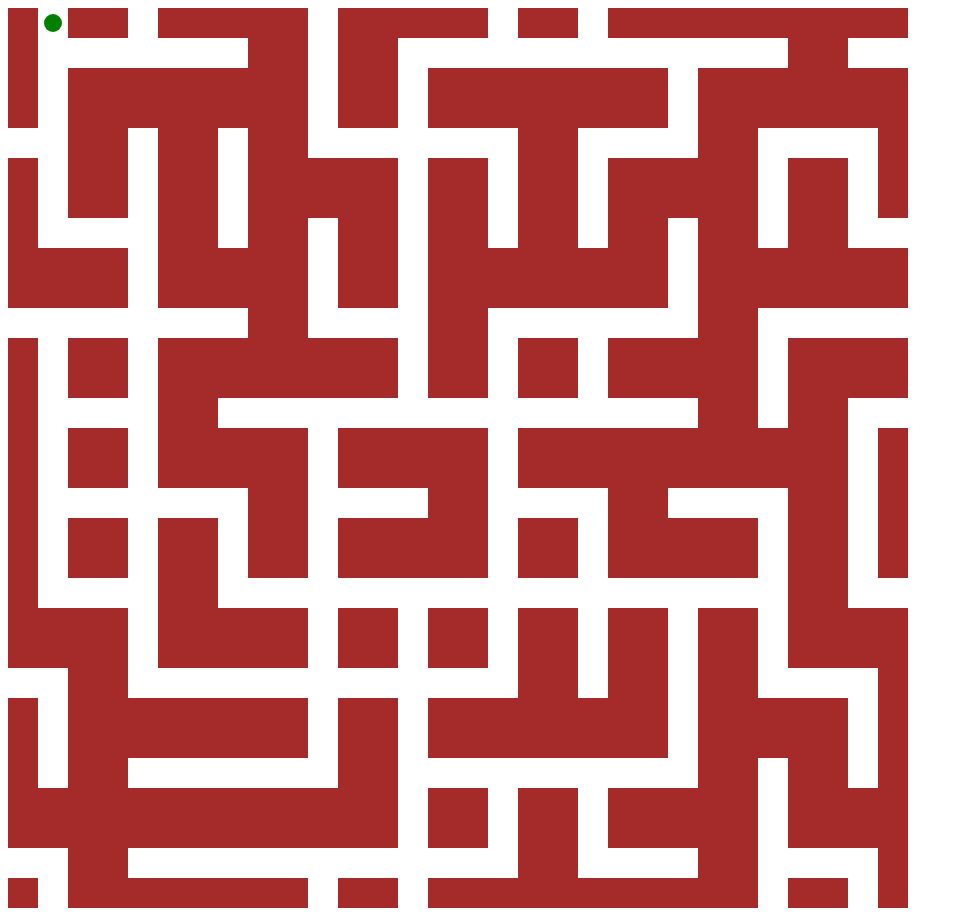
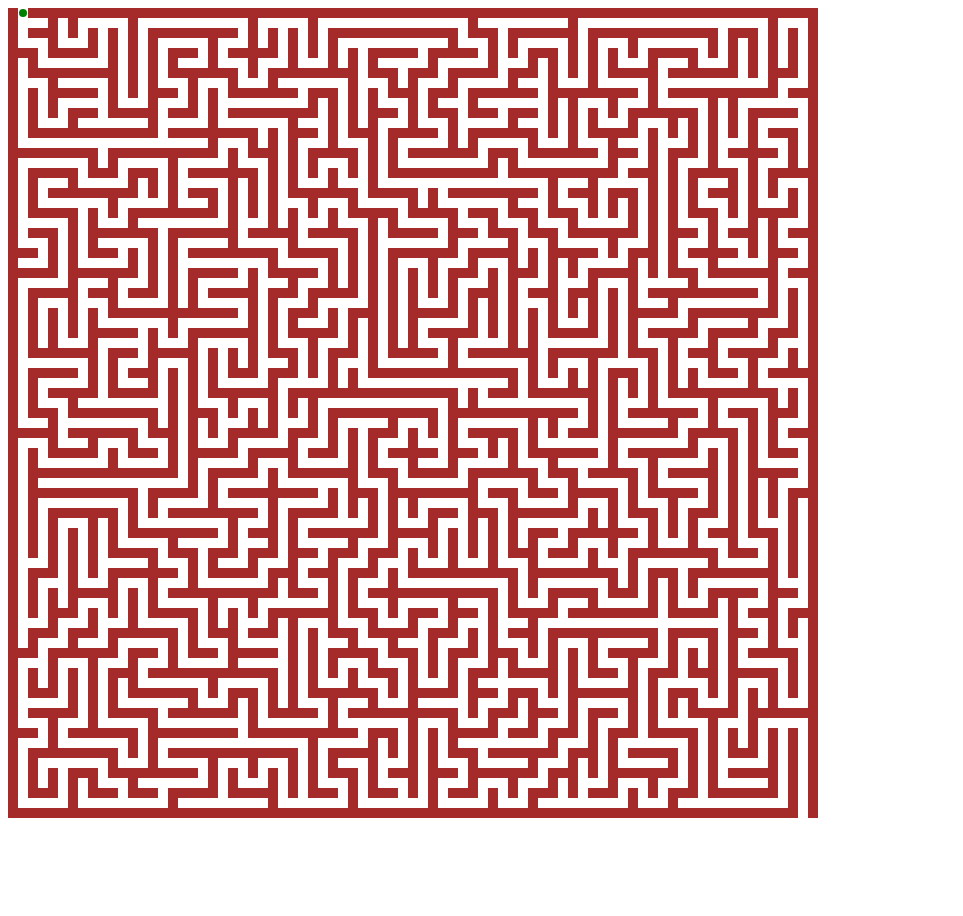
Before and after one commit to emryscv/Maze-Game, a plain HTML site: page index.html in a window 1280 px wide. Shown: the whole page, without its empty margins (0-963 px from the left). After the commit the page ends 826 px from the top, so only its background shows below. Drawn offline with Linux system fonts and the light colour scheme.

Commit message:
dfs generator

```diff
--- a/index.css
+++ b/index.css
@@ -1,26 +1,26 @@
 .row {
-    height: 30px;
+    height: 10px;
     display: flex;
 }
 
 .hall {
-    width: 30px;
-    height: 30px;
+    width: 10px;
+    height: 10px;
     display: flex;
     align-items: center;
     justify-content: space-around;
 }
 
 .wall {
-    width: 30px;
-    height: 30px;
+    width: 10px;
+    height: 10px;
     background-color: brown;
 }
 
 #player {
     border: 1px;
     border-radius: 100%;
-    height: 18px;
-    width: 18px;
+    height: 8px;
+    width: 8px;
     background-color: green;
 }
--- a/index.js
+++ b/index.js
@@ -3,13 +3,16 @@ import {
   set_game_board_matrix,
 } from "./set_game.js";
 
-const height = 10;
-const width = 10;
+const height = 40;
+const width = 40;
 
 const player = document.createElement("div");
 player.id = "player";
 
-let {game_board_matrix, y, x} = set_game_board_matrix(height, width);
+let x = 1;
+let y = 0;
+
+let game_board_matrix = set_game_board_matrix(height, width);
 const game_board_html = set_game_board_html(game_board_matrix, player);
 
 document.addEventListener("keydown", (e) => {
--- a/set_game.js
+++ b/set_game.js
@@ -1,55 +1,3 @@
-import { TILES } from "./tiles.js";
-
-function transalte_tiles(height, width, game_board_matrix) {
-  const game_board = [];
-
-  for (let i = 0; i < height; i++) {
-    game_board[i * 3] = [];
-    game_board[i * 3 + 1] = [];
-    game_board[i * 3 + 2] = [];
-
-    for (let j = 0; j < width; j++) {
-      for (let k = 0; k < 3; k++) {
-        for (let l = 0; l < 3; l++) {
-          game_board[i * 3 + k][j * 3 + l] =
-            TILES[game_board_matrix[i][j]][k][l];
-        }
-      }
-    }
-  }
-
-  return game_board;
-}
-
-export function build_tiles_graph(tiles) {
-  const right_graph = [];
-  const down_graph = [];
-
-  tiles.forEach((current_tile, i) => {
-    right_graph[i] = [];
-    down_graph[i] = [];
-    tiles.forEach((append_tile, j) => {
-      if (
-        current_tile[2][0] == append_tile[0][0] &&
-        current_tile[2][1] == append_tile[0][1] &&
-        current_tile[2][2] == append_tile[0][2]
-      ) {
-        down_graph[i].push(j);
-      }
-
-      if (
-        current_tile[0][2] == append_tile[0][0] &&
-        current_tile[1][2] == append_tile[1][0] &&
-        current_tile[2][2] == append_tile[2][0]
-      ) {
-        right_graph[i].push(j);
-      }
-    });
-  });
-
-  return { right_graph, down_graph };
-}
-
 export function set_game_board_html(game_board_matrix, player) {
   const game_board_html = document.getElementById("game_board");
 
@@ -71,51 +19,60 @@ export function set_game_board_html(game_board_matrix, player) {
   return game_board_html;
 }
 
+export function generate_maze(x, y, graph, game_board_matrix) {
+  const options = new Set([0, 1, 2, 3]);
+  const dx = [0, 0, 1, -1];
+  const dy = [1, -1, 0, 0];
+  for (let i = 0; i < 4; i++) {
+    //random pick from options and delete that element from options
+    let options_array = Array.from(options);
+    console.log(options_array);
+    let op =
+      options_array[Math.floor((Math.random() * 100) % options_array.length)];
+    options.delete(op);
+    let nx = x + dx[op];
+    let ny = y + dy[op];
+
+    if (
+      nx >= 0 &&
+      nx < graph.length &&
+      ny >= 0 &&
+      ny < graph[0].length &&
+      graph[nx][ny] == 0
+    ) {
+      game_board_matrix[2 * x + dx[op] + 1][2 * y + dy[op] + 1] = " ";
+      graph[nx][ny] = 1;
+      generate_maze(nx, ny, graph, game_board_matrix);
+    }
+  }
+}
+
 export function set_game_board_matrix(height, width) {
-  const { right_graph, down_graph } = build_tiles_graph(TILES);
-  let game_board_matrix = [];
+  const game_board_matrix = [];
+  const graph = [];
 
-  for (let i = 0; i < height; i++) {
+  for (let i = 0; i < 2 * height + 1; i++) {
     game_board_matrix[i] = [];
-    for (let j = 0; j < width; j++) {
-      let options = new Set([]);
-      if (i > 0) {
-        options = options.union(
-          new Set(down_graph[game_board_matrix[i - 1][j]])
-        );
+    for (let j = 0; j < 2 * width + 1; j++) {
+      if (i % 2 == 1 && j % 2 == 1) {
+        game_board_matrix[i][j] = " ";
+      } else {
+        game_board_matrix[i][j] = "*";
       }
-      if (j > 0) {
-        if (options.size > 0) {
-          options = options.intersection(
-            new Set(right_graph[game_board_matrix[i][j - 1]])
-          );
-        } else {
-          options = options.union(
-            new Set(right_graph[game_board_matrix[i][j - 1]])
-          );
-        }
-      }
-      if (options.size == 0) {
-        options = options.union(new Set([0, 1, 2, 4, 6, 7, 8, 9, 10]));
-      }
-
-      options = Array.from(options);
-      game_board_matrix[i][j] =
-        options[Math.floor((Math.random() * 100) % options.length)];
     }
   }
 
-  game_board_matrix = transalte_tiles(height, width, game_board_matrix);
+  for (let i = 0; i < height; i++) {
+    graph[i] = [];
+    for (let j = 0; j < width; j++) {
+      graph[i][j] = 0;
+    }
+  }
 
-  let x = 0;
-  let y = 0;
+  generate_maze(0, 0, graph, game_board_matrix);
 
-  if (game_board_matrix[0][1] == " ") {
-    game_board_matrix[0][1] = "p";
-    y = 1;
-  } else {
-    game_board_matrix[1][0] = "p";
-    x = 1;
-  }
-  return { game_board_matrix, x, y };
+  game_board_matrix[0][1] = "p";
+  game_board_matrix[2 * height][2 * width - 1] = " ";
+
+  return game_board_matrix;
 }
--- a/tiles.js
+++ /dev/null
@@ -1,77 +0,0 @@
-export const TILES = [
-  [
-    ["*", " ", "*"],
-    ["*", " ", "*"],
-    ["*", " ", "*"],
-  ],
-  [
-    ["*", "*", "*"],
-    [" ", " ", " "],
-    ["*", "*", "*"],
-  ],
-  [
-    ["*", "*", "*"],
-    [" ", " ", "*"],
-    ["*", " ", "*"],
-  ],
-  [
-    ["*", " ", "*"],
-    [" ", " ", "*"],
-    ["*", "*", "*"],
-  ],
-  [
-    ["*", " ", "*"],
-    ["*", " ", " "],
-    ["*", "*", "*"],
-  ],
-  [
-    ["*", "*", "*"],
-    ["*", " ", " "],
-    ["*", " ", "*"],
-  ],
-  [
-    ["*", " ", "*"],
-    ["*", " ", " "],
-    ["*", " ", "*"],
-  ],
-  [
-    ["*", " ", "*"],
-    [" ", " ", "*"],
-    ["*", " ", "*"],
-  ],
-  [
-    ["*", " ", "*"],
-    [" ", " ", " "],
-    ["*", "*", "*"],
-  ],
-  [
-    ["*", "*", "*"],
-    [" ", " ", " "],
-    ["*", " ", "*"],
-  ],
-  [
-    ["*", " ", "*"],
-    [" ", " ", " "],
-    ["*", " ", "*"],
-  ],
-  [
-    ["*", "*", "*"],
-    ["*", " ", "*"],
-    ["*", " ", "*"],
-  ],
-  [
-    ["*", " ", "*"],
-    ["*", " ", "*"],
-    ["*", "*", "*"],
-  ],
-  [
-    ["*", "*", "*"],
-    [" ", " ", "*"],
-    ["*", "*", "*"],
-  ],
-  [
-    ["*", "*", "*"],
-    ["*", " ", " "],
-    ["*", "*", "*"],
-  ],
-];
```
